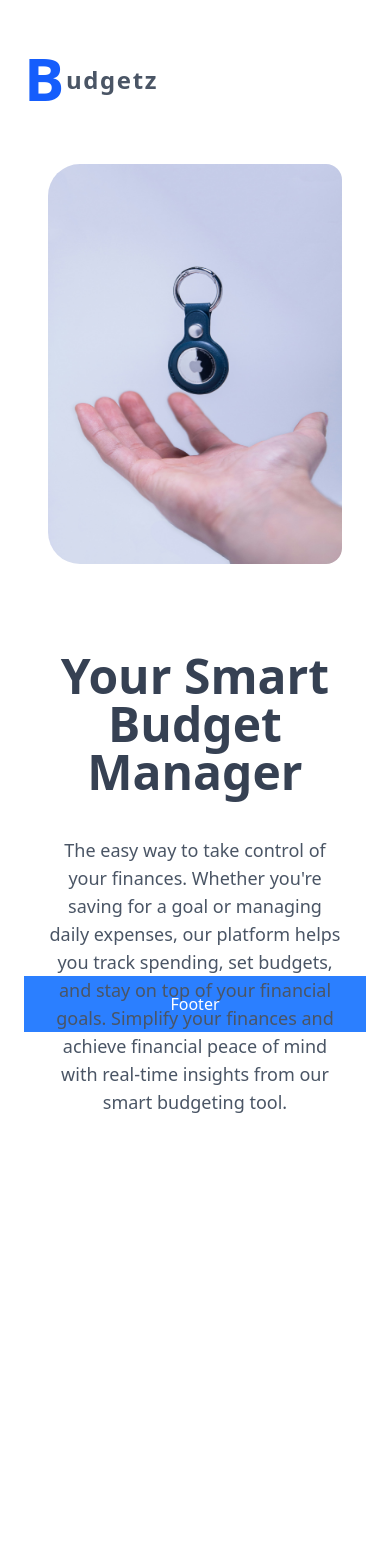
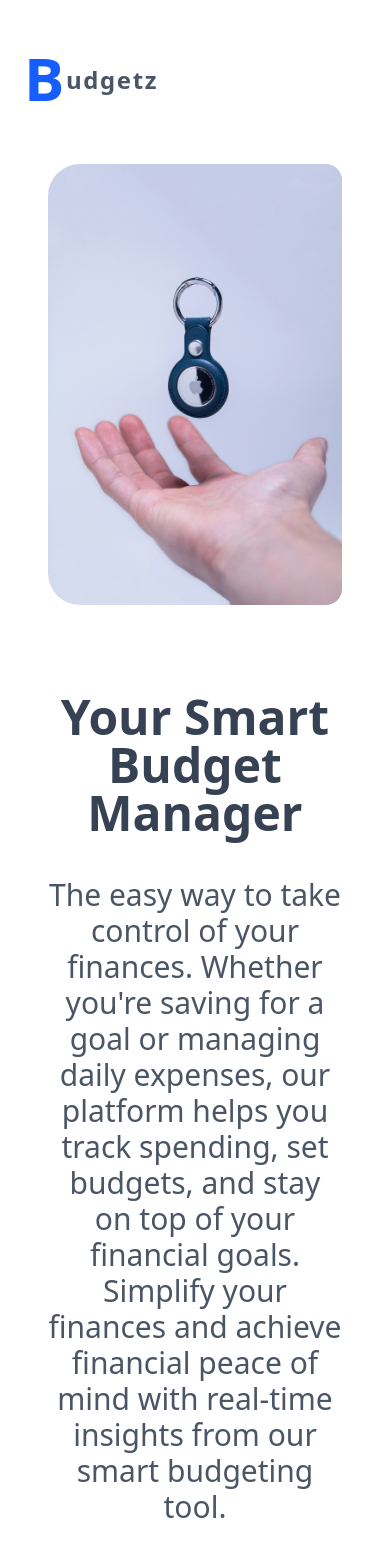
Before and after one commit to Process-Trusters-lisboa/Budgetz, a React (Vite) app: page / in a window 390 px wide. Before the commit the page ends 1140 px from the top, so only its background shows below. Built offline with nearby package versions, Linux system fonts and the light colour scheme.

Commit message:
remove footer, update responsiveness

```diff
--- a/src/App.jsx
+++ b/src/App.jsx
@@ -1,7 +1,6 @@
 import { Route, Routes } from "react-router-dom";
 import "./App.css";
 import Navbar from "./components/Navbar";
-import Footer from "./components/Footer";
 import Homepage from "./pages/Homepage";
 import Dashboard from "./components/Dashboard";
 import About from "./components/About";
@@ -22,7 +21,6 @@ function App() {
           <Route path="/features" element={<Features />} />
         </Routes>
 
-        <Footer />
       </div>
     </>
   );
--- a/src/pages/Hero.jsx
+++ b/src/pages/Hero.jsx
@@ -1,5 +1,5 @@
 import React from "react";
-import expensehero from '../assets/expensehero.jpg'
+import expensehero from '../assets/expensehero.jpg';
 
 function Hero() {
   return (
@@ -10,7 +10,7 @@ function Hero() {
             <h1 className="mt-22 text-5xl text-center font-semibold text-gray-700">
               Your Smart Budget Manager
             </h1>
-            <p className="max-w-md mx-auto text-lg text-center text-gray-600">
+            <p className="max-w-md mx-auto text-3xl text-center text-gray-600">
               The easy way to take control of your finances. Whether you're
               saving for a goal or managing daily expenses, our platform helps
               you track spending, set budgets, and stay on top of your financial
@@ -19,7 +19,11 @@ function Hero() {
             </p>
           </div>
           <div className="relative mx-auto md:ml-35">
-            <img className="mt-2 h-100 w-80 rounded-l-4xl rounded-r-2xl" src={expensehero} alt="" />
+            <img
+              className="mt-2 w-full h-auto max-w-md md:max-w-lg lg:max-w-xl rounded-l-4xl rounded-r-2xl"
+              src={expensehero}
+              alt="Budget Manager"
+            />
           </div>
         </div>
       </section>
```
